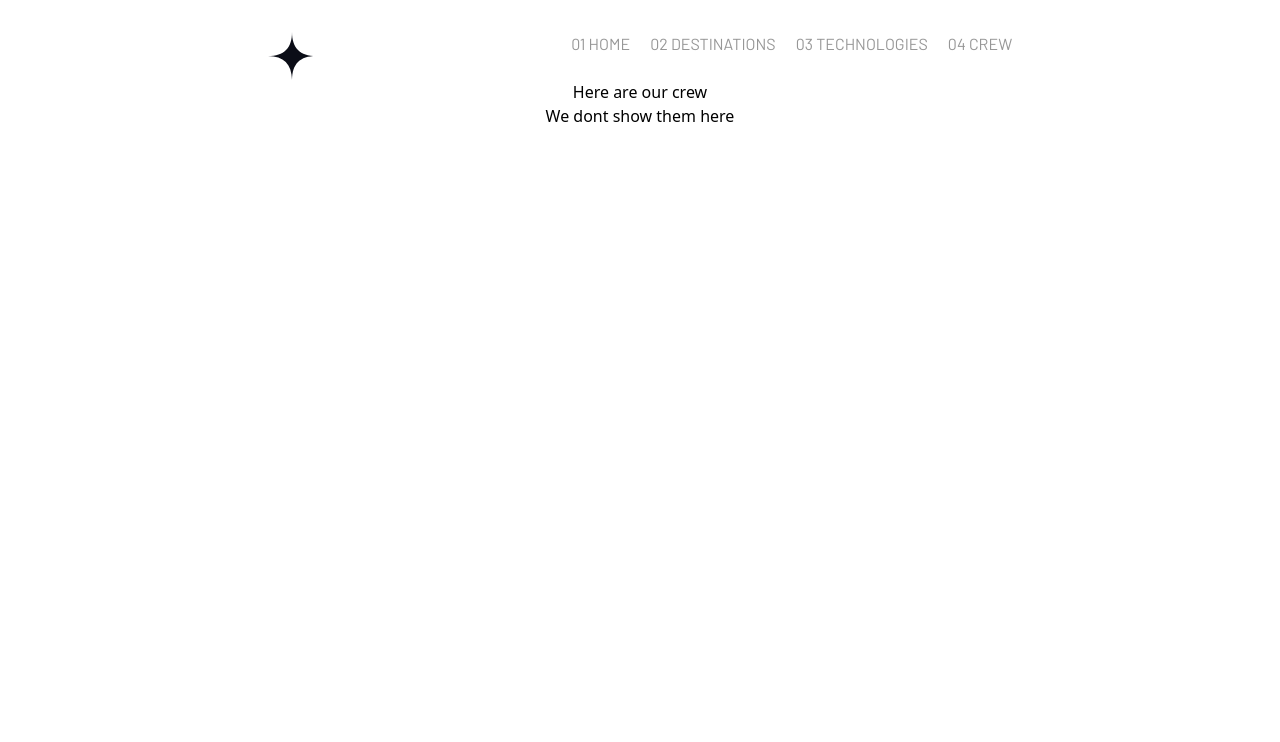
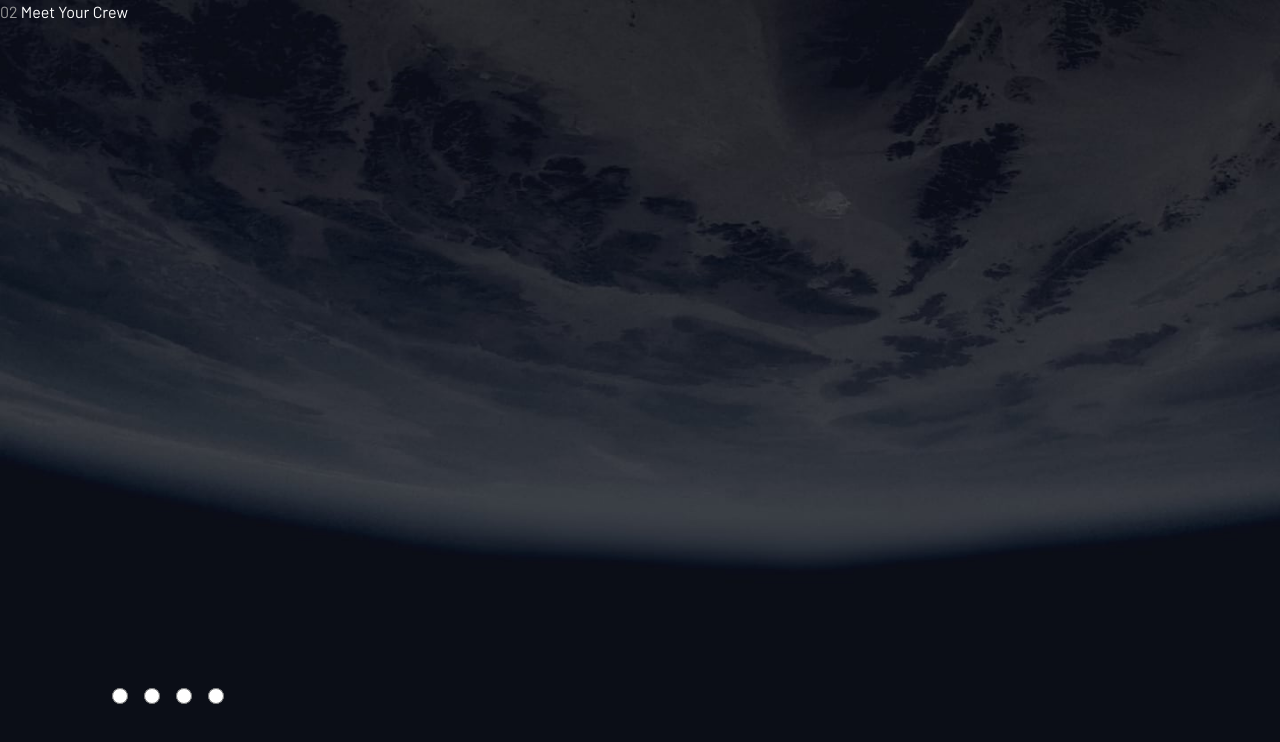
Before and after one commit to Suleman-Tasawar/Space-Tourism, a React (Vite) app: page /Crew in a window 1280 px wide. Shown: the top 742 px of the page. Built offline with nearby package versions, Linux system fonts and the light colour scheme.

Commit message:
Update--Added the Crew Page

```diff
--- a/src/App.css
+++ b/src/App.css
@@ -1,18 +1,5 @@
 * {
   margin: 0;
   padding: 0;
+  font-family: "Barlow", "sans-serif";
 }
-
-#root {
-  max-width: 1280px;
-  margin: 0 auto;
-  padding: 2rem;
-  text-align: center;
-}
-
-.home {
-  height: 100vh;
-  background: url("/assets/home/background-home-desktop.jpg");
-  background-position: center;
-  background-size: cover;
-}
--- a/src/components/Destinations.jsx
+++ b/src/components/Destinations.jsx
@@ -1,7 +1,7 @@
 // eslint-disable-next-line react/prop-types
 function Destination({ img, title, text, distance, time }) {
   return (
-    <div className="flex justify-evenly items-center mt-28">
+    <div className="flex justify-evenly items-center mt-28 relative">
       <div>
         <img
           className="w-[445px] h-[445px]"
--- a/src/components/Navbar.jsx
+++ b/src/components/Navbar.jsx
@@ -1,9 +1,9 @@
 import { BrowserRouter, Route, Link } from "react-router-dom";
 function Navigation() {
   return (
-    <nav className=" flex justify-evenly align-middle">
+    <nav className=" flex justify-evenly align-middle absolute top-20">
       <div className="logo">
-        <svg xmlns="http://www.w3.org/2000/svg" width="48" height="48">
+        <svg xmlns="http://www.w3.org/2000/svg" width="35" height="35">
           <g fill="none" fillRule="evenodd">
             <circle cx="24" cy="24" r="24" fill="#FFF" />
             <path
@@ -14,8 +14,8 @@ function Navigation() {
         </svg>
       </div>
 
-      <div className="blur-0">
-        <ul className="flex font-barlow">
+      <div className="blur-0 bg-NavBarBg">
+        <ul className="flex font-barlow mt-5">
           <li className="ml-5 uppercase text-NearDarkGrey cursor-pointer hover:border-b-2">
             <Link to="/">01 Home</Link>
           </li>
--- /dev/null
+++ b/src/components/Team.jsx
@@ -0,0 +1,18 @@
+/* eslint-disable react/prop-types */
+function Team({ jobTitle, crewName, crewInfo, crewImg }) {
+  return (
+    <div className="flex justify-evenly align-middle items-center">
+      <div className="w-[470px]">
+        <h2 className="text-NearDarkGrey text-3xl">{jobTitle}</h2>
+        <h1 className="text-white text-5xl mt-5">{crewName}</h1>
+        <p className="text-NearDarkGrey mt-5">{crewInfo}</p>
+      </div>
+
+      <div className="w-[570px] h-auto">
+        <img className=" z-10" src={crewImg} alt="Image of our Crew members" />
+      </div>
+    </div>
+  );
+}
+
+export default Team;
--- a/src/pages/Crew.jsx
+++ b/src/pages/Crew.jsx
@@ -1,8 +1,101 @@
+import { useState } from "react";
+import Team from "../components/Team";
+
 function Crew() {
+  const [showCrew, setShowCrew] = useState(null);
+
+  const styles = {
+    position: "relative",
+    height: "100vh",
+    backgroundImage: "url(/assets/crew/background-crew-desktop.jpg)",
+    backgroundPosition: "center",
+    backgroundSize: "cover",
+  };
+
+  //data of crew members
+  const crew = [
+    {
+      id: 0,
+      name: "Douglas Hurley",
+      lable: "Commander ",
+      info: "Douglas Gerald Hurley is an American engineer, former Marine Corps pilot and former NASA astronaut. He launched into space for the third time as commander of Crew Dragon Demo-2.",
+      img: "/assets/crew/image-douglas-hurley.png",
+    },
+    {
+      id: 1,
+      name: "MARK SHUTTLEWORTH",
+      lable: "Mission Specialist ",
+      info: "Mark Richard Shuttleworth is the founder and CEO of Canonical, the company behind the Linux-based Ubuntu operating system. Shuttleworth became the first South African to travel to space as a space tourist.",
+      img: "/assets/crew/image-mark-shuttleworth.png",
+    },
+    {
+      id: 2,
+      name: "Victor Glover",
+      lable: "PILOT",
+      info: "Pilot on the first operational flight of the SpaceX Crew Dragon to the International Space Station. Glover is a commander in the U.S. Navy where he pilots an F/A-18.He was a crew member of Expedition 64, and served as a station systems flight engineer. ",
+      img: "/assets/crew/image-victor-glover.png",
+    },
+    {
+      id: 3,
+      name: "Anousheh Ansari",
+      lable: "Flight Engineer",
+      info: "Anousheh Ansari is an Iranian American engineer and co-founder of Prodea Systems. Ansari was the fourth self-funded space tourist, the first self-funded woman to fly to the ISS, and the first Iranian in space. ",
+      img: "/assets/crew/image-anousheh-ansari.png",
+    },
+  ];
+
+  const crewMembers = (id, dataArr) => {
+    let selectedCrew = dataArr.find((person) => person.id === id);
+    setShowCrew(selectedCrew);
+  };
+
   return (
-    <div>
-      <h1>Here are our crew</h1>
-      <p>We dont show them here</p>
+    <div style={styles}>
+      <h2 className="text-white capitalize">
+        <span className="text-NearDarkGrey">02 </span>
+        meet your crew
+      </h2>
+
+      <div>
+        {showCrew && (
+          <Team
+            jobTitle={showCrew.lable}
+            crewName={showCrew.name}
+            crewInfo={showCrew.info}
+            crewImg={showCrew.img}
+          />
+        )}
+      </div>
+      <div className="absolute bottom-24 left-24 flex justify-evenly items-center">
+        <input
+          className="bg-NearDarkGrey focus:bg-white ml-4 w-4 h-4 border-none"
+          type="radio"
+          name="first person"
+          id="one"
+          onClick={() => crewMembers(0, crew)}
+        />
+        <input
+          className="bg-NearDarkGrey focus:bg-white ml-4 w-4 h-4 border-none"
+          type="radio"
+          name="second person"
+          id="two"
+          onClick={() => crewMembers(1, crew)}
+        />
+        <input
+          className="bg-NearDarkGrey focus:bg-white ml-4 w-4 h-4 border-none"
+          type="radio"
+          name="third person"
+          id="three"
+          onClick={() => crewMembers(2, crew)}
+        />
+        <input
+          className="bg-NearDarkGrey focus:bg-white ml-4 w-4 h-4 border-none"
+          type="radio"
+          name="fourth person"
+          id="fourth"
+          onClick={() => crewMembers(3, crew)}
+        />
+      </div>
     </div>
   );
 }
--- a/src/pages/Destinations.jsx
+++ b/src/pages/Destinations.jsx
@@ -55,12 +55,12 @@ function Destinations() {
 
   return (
     <div style={styles}>
-      <h1 className="text-white text-xl text-left ml-5">
+      <h1 className="text-white text-xl text-left ml-12 pt-12">
         <span className="text-NearDarkGrey">01</span> PICK YOUR DESTINATION
       </h1>
 
       <nav className="relative">
-        <ul className="flex absolute top-32 right-32">
+        <ul className="flex absolute top-32 right-56">
           <li
             className="text-NearDarkGrey ml-6 hover:text-white hover:underline cursor-pointer "
             onClick={() => showDestination(0)}
--- a/src/pages/Home.jsx
+++ b/src/pages/Home.jsx
@@ -1,28 +1,33 @@
 import "../App.css";
 function Home() {
+  const styles = {
+    height: "100vh",
+    background: "url(/assets/home/background-home-desktop.jpg)",
+    backgroundPosition: "center",
+    backgroundSize: "cover",
+  };
   return (
-    <div className="home font-barlow">
-      <main className="flex justify-evenly items-center mt-40">
+    <div
+      style={styles}
+      className="relative flex justify-evenly items-center font-barlow"
+    >
       <div className="w-[450px] text-left ">
-          <h2 className="text-homeTextGrey text-lg">
-            SO, YOU WANT TO TRAVEL TO
-          </h2>
+        <h2 className="text-homeTextGrey text-lg">SO, YOU WANT TO TRAVEL TO</h2>
         <h1 className="text-white text-4xl mt-6">SPACE</h1>
         <p className="text-homeTextGrey mt-6">
-            Let’s face it; if you want to go to space, you might as well
-            genuinely go to outer space and not hover kind of on the edge of it.
-            Well sit back, and relax because we’ll give you a truly out of this
-            world experience!
+          Let’s face it; if you want to go to space, you might as well genuinely
+          go to outer space and not hover kind of on the edge of it. Well sit
+          back, and relax because we’ll give you a truly out of this world
+          experience!
         </p>
       </div>
       <div>
-          <div className="flex justify-center items-center w-[350px] h-[350px]  hover:bg-NearDarkGrey hover:rounded-full">
+        <div className="flex justify-center items-center w-[350px] h-[350px]  hover:bg-NearDarkGrey transition hover:rounded-full">
           <button className="w-[274px] h-[273px] bg-white rounded-full">
             Explore
           </button>
         </div>
       </div>
-      </main>
     </div>
   );
 }
--- a/tailwind.config.js
+++ b/tailwind.config.js
@@ -17,7 +17,8 @@ export default {
       },
       colors:{
         NearDarkGrey:'#979797',
-        homeTextGrey:"#D0D6F9"
+        homeTextGrey:"#D0D6F9",
+        NavBarBg: "#979797"
       }
     },
   },
```
Lines whose indentation alone changed are shown as unchanged.
